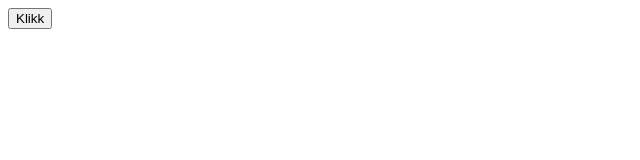
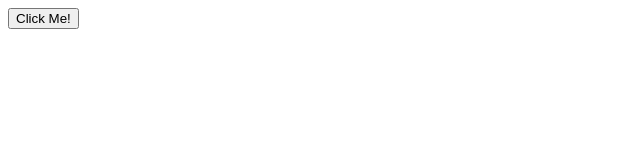
Before and after one commit to milesdavis71/ts-buttoncounter-debug, a website: page index.html in a window 1280 px wide. Shown: the full height of the page, 0-640 px from the left. Drawn offline with Linux system fonts and the light colour scheme.

Commit message:
fejlesztés2

```diff
--- a/index.html
+++ b/index.html
@@ -10,7 +10,7 @@
 </head>
 
 <body>
-    <button class="btn-plus1">Klikk</button>
+    <button>Click Me!</button>
 </body>
 
 </html>
--- a/src/app.ts
+++ b/src/app.ts
@@ -1,7 +1,2 @@
-let count = 0;
-const button = document.querySelector('.btn-plus1');
+const button = document.querySelector('button');
 console.log(button);
-button?.addEventListener('click', function () {
-  count++;
-  console.log(count);
-});
```
Also changed, not shown: dist/app.js, 2 other files.
